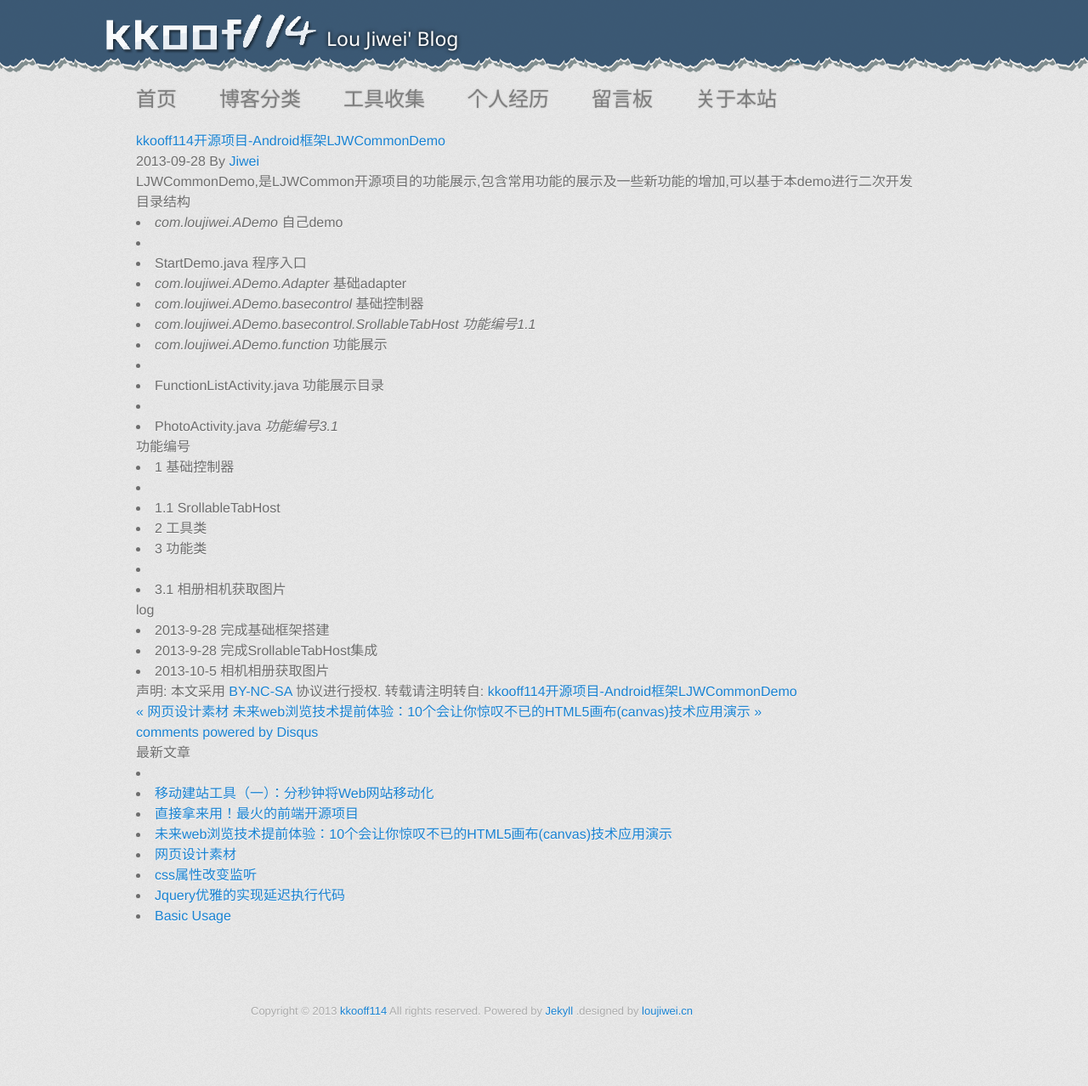
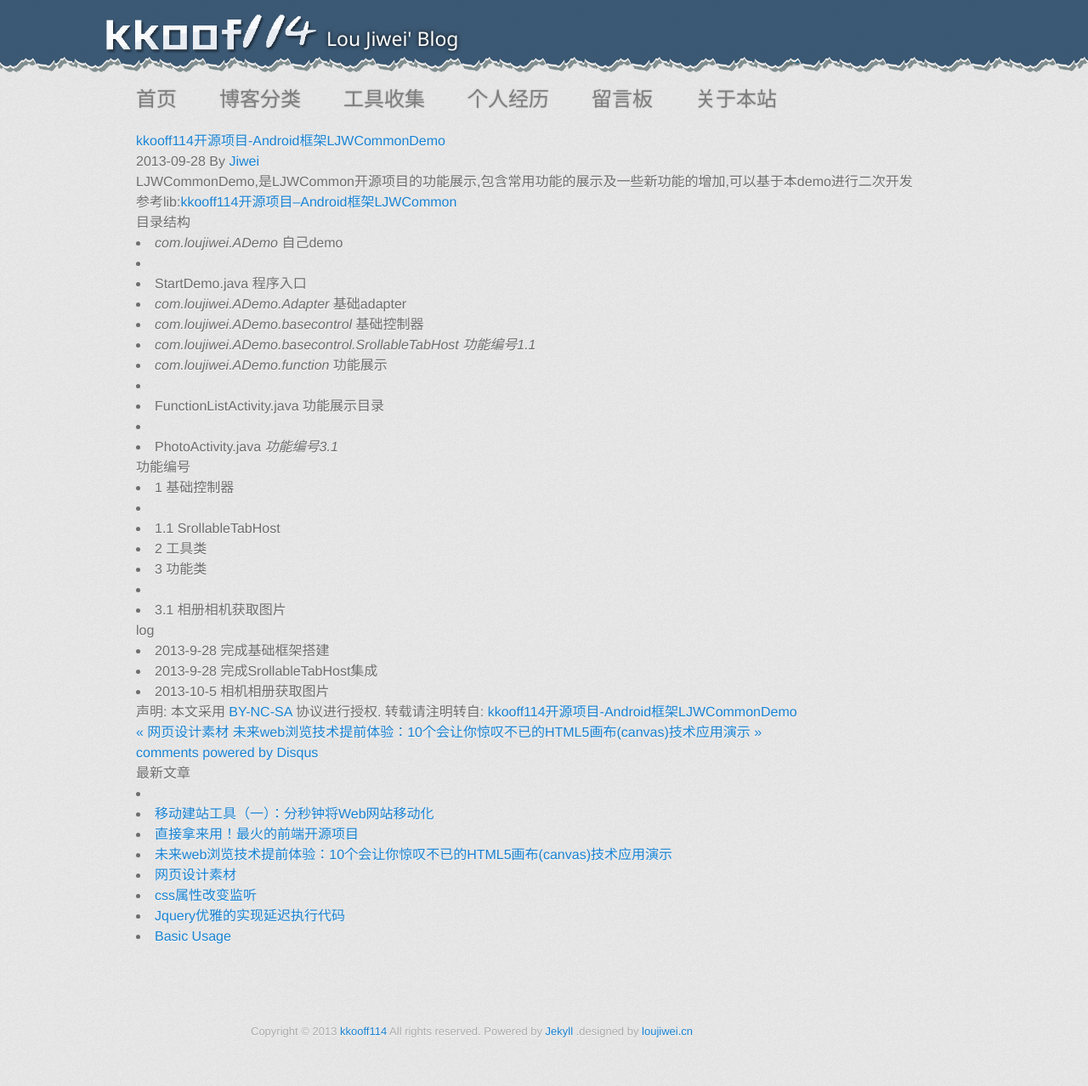
Before and after one commit to kkooff114/kkooff114_blog, a Jekyll site: the page built from _posts/2013-9-28-kkooff114开源项目-Android框架LJWCommonDemo.md, in a window 1280 px wide. Shown: the whole page at 85% size. Built offline with Jekyll 4.4.1, drawn with Linux system fonts in a browser that asks for light colours; nearby versions of some CDN libraries; Markdown is read by kramdown in place of the engine named in the settings; comment, search, counter and statistics services are not loaded; before the commit the page ends 1254 px from its top, so only the background shows below that.

Commit message:
edit post

```diff
--- a/_posts/2013-9-28-kkooff114开源项目-Android框架LJWCommonDemo.md
+++ b/_posts/2013-9-28-kkooff114开源项目-Android框架LJWCommonDemo.md
@@ -6,6 +6,7 @@ tag:    Android
 keywords:   kkooff114开源,Android,demo
 ---
 
+参考lib:[kkooff114开源项目--Android框架LJWCommon](http://blog.loujiwei.cn/2013/09/06/kkooff114%E5%BC%80%E6%BA%90%E9%A1%B9%E7%9B%AE-Android%E6%A1%86%E6%9E%B6LJWCommon.html/)
 ##目录结构
 - *com.loujiwei.ADemo*  自己demo
 - - StartDemo.java 程序入口
```
Also changed, not shown: _posts/2013-9-6-kkooff114开源项目-Android框架LJWCommon.md (+1 -0 lines).
